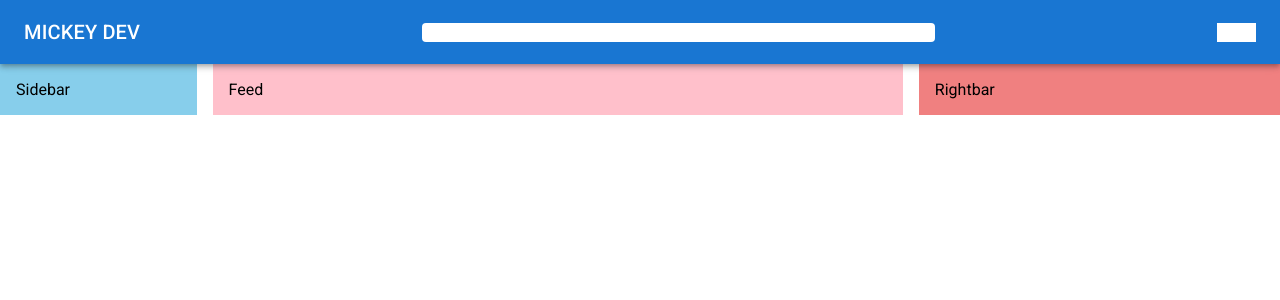
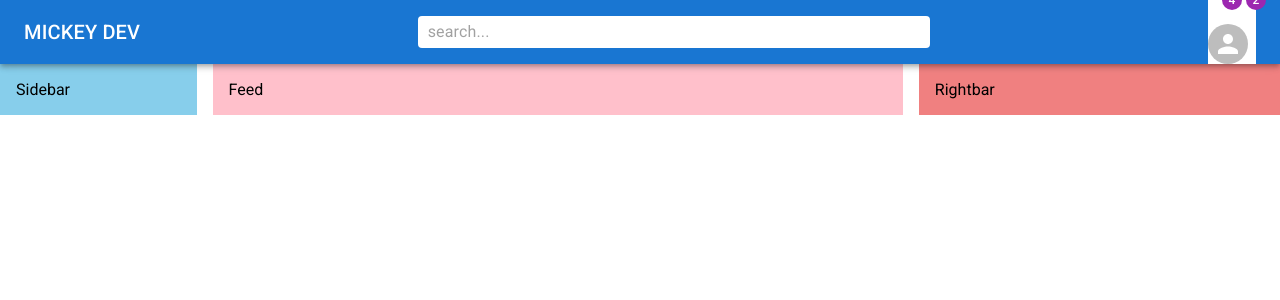
Before and after one commit to MirosBL45/material-social-network, a React (Create React App) app: page / in a window 1280 px wide. Shown: the top 300 px of the page. Built offline with nearby package versions, Linux system fonts and the light colour scheme.

Commit message:
work navbar

```diff
--- a/src/components/Navbar.jsx
+++ b/src/components/Navbar.jsx
@@ -1,5 +1,16 @@
-import { AppBar, Box, Toolbar, Typography, styled } from "@mui/material";
-import ImportantDevicesIcon from '@mui/icons-material/ImportantDevices';
+import {
+  AppBar,
+  Avatar,
+  Badge,
+  Box,
+  InputBase,
+  Toolbar,
+  Typography,
+  styled,
+} from "@mui/material";
+import ImportantDevicesIcon from "@mui/icons-material/ImportantDevices";
+import MailIcon from "@mui/icons-material/Mail";
+import { Notifications } from "@mui/icons-material";
 import React from "react";
 
 const StyledToolbar = styled(Toolbar)({
@@ -7,25 +18,37 @@
   justifyContent: "space-between",
 });
 
-const Search = styled('div')(({theme})=>({
-  backgroundColor: 'white',
-  padding: '0 10px',
+const Search = styled("div")(({ theme }) => ({
+  backgroundColor: "white",
+  padding: "0 10px",
   borderRadius: theme.shape.borderRadius,
-  width: '40%',
+  width: "40%",
 }));
 
-const Icons = styled(Box)(({theme})=>({
-  backgroundColor: 'white',
+const Icons = styled(Box)(({ theme }) => ({
+  backgroundColor: "white",
 }));
 
 function Navbar() {
   return (
     <AppBar position="sticky">
       <StyledToolbar>
-        <Typography variant="h6" sx={{display: {xs: 'none', sm: 'block'}}}>MICKEY DEV</Typography>
-        <ImportantDevicesIcon sx={{display: {xs: 'block', sm: 'none'}}} />
-        <Search>Search</Search>
-        <Icons>Icons</Icons>
+        <Typography variant="h6" sx={{ display: { xs: "none", sm: "block" } }}>
+          MICKEY DEV
+        </Typography>
+        <ImportantDevicesIcon sx={{ display: { xs: "block", sm: "none" } }} />
+        <Search>
+          <InputBase placeholder="search..." />
+        </Search>
+        <Icons>
+          <Badge badgeContent={4} color="secondary">
+            <MailIcon />
+          </Badge>
+          <Badge badgeContent={2} color="secondary">
+            <Notifications />
+          </Badge>
+          <Avatar />
+        </Icons>
       </StyledToolbar>
     </AppBar>
   );
```
